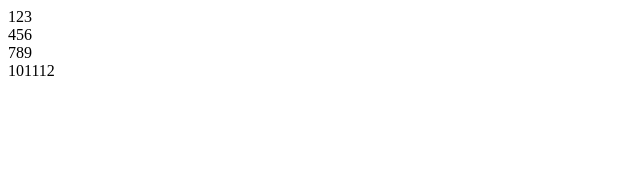
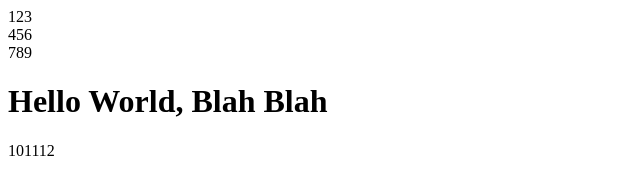
Before and after one commit to JCHA816/luminous, a plain HTML site: page index.html in a window 1280 px wide. Shown: the whole page, without its empty margins (0-640 px from the left). Drawn offline with Linux system fonts and the light colour scheme.

Commit message:
changed h1

```diff
--- a/index.html
+++ b/index.html
@@ -8,6 +8,7 @@
 <nav>123</nav>
 <header>456</header>
 <main>789</main>
+<h1>Hello World, Blah Blah</h1>
 <footer>101112</footer>
 
 </body>
```
